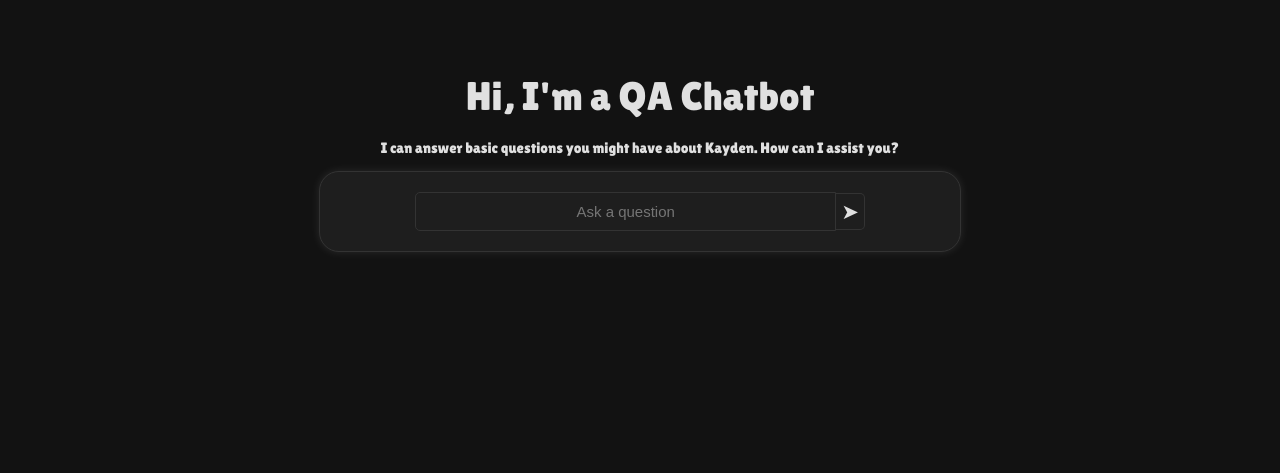
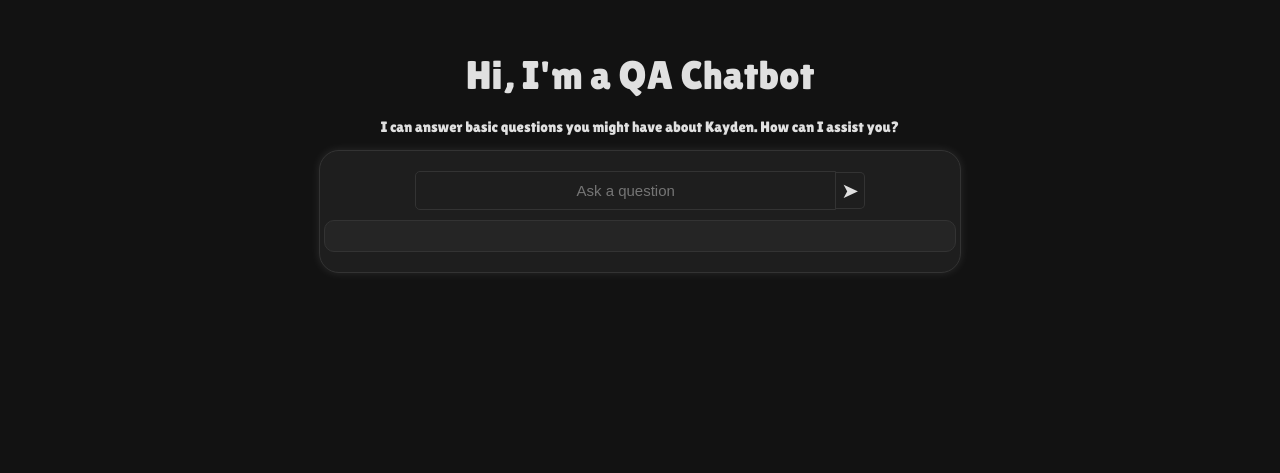
Before and after one commit to 8i-ght/Kaydens-Chatbot, a plain HTML site: page index.html in a window 1280 px wide. Shown: the part 238-711 px from the top of the page. Drawn offline with Linux system fonts and the light colour scheme.

Commit message:
add styling for output-container / begin brainstorming flask backend

```diff
--- a/index.html
+++ b/index.html
@@ -15,6 +15,7 @@
             <input type="text" id="user-input" class="user-input" placeholder="Ask a question">
             <button id="send-button">&#10148;</button>
         </div>
+        <div class="output-container" id="output-container"></div>
     </div>
     <div class="social-icons">
         <a href="https://github.com/8i-ght" target="_blank" class="github-icon"><i class="fab fa-github"></i></a>
--- a/styles.css
+++ b/styles.css
@@ -13,6 +13,10 @@ body {
 }
 
 .chat-container {
+    display: flex;
+    flex-direction: column;
+    justify-content: center;
+    align-items: center;
     background-color: #1E1E1E;
     border: 1px solid #333333;
     padding: 20px;
@@ -68,6 +72,23 @@ body {
     color: #E0E0E0;
 }
 
+.output-container {
+    display: flex;
+    justify-content: center;
+    align-items: center;
+    background-color: #252525;
+    border: 1px solid #333333;
+    padding: 15px;
+    margin-top: 10px;
+    border-radius: 10px;
+    width: 100%;
+    max-height: 300px;
+    overflow-y: auto;
+    font-size: 16px;
+    color: #E0E0E0;
+    text-align: left;
+}
+
 .social-icons {
     display: flex;
     position: fixed;
```
